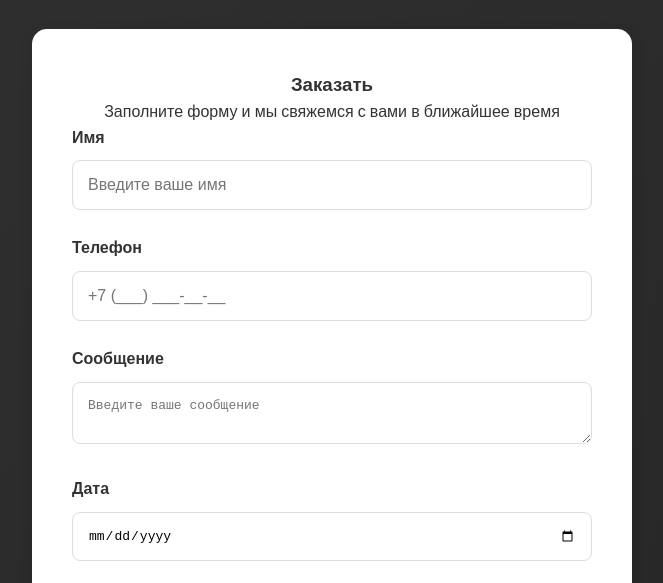
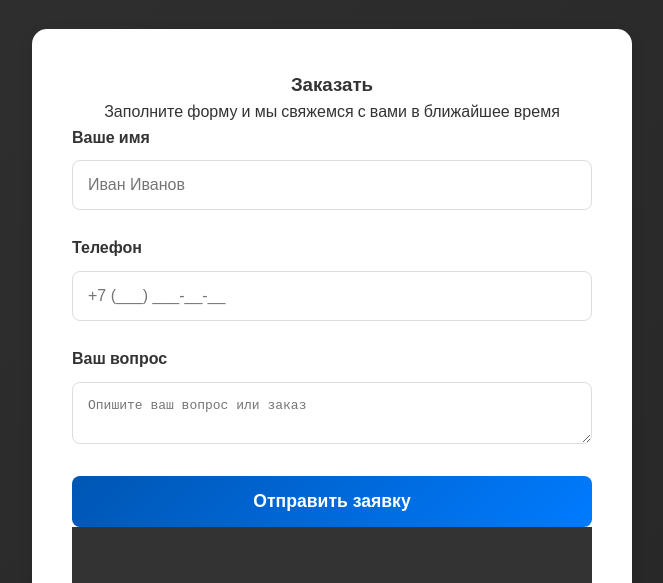
Before and after one commit to Maratqqq/StransGaz, a plain HTML site: page index.html in a window 1280 px wide. Shown: the part 6150-6733 px from the top of the page, without its empty margins (308-971 px from the left). Drawn offline with nearby package versions, Linux system fonts and the light colour scheme.

Commit message:
Update index.html

```diff
--- a/index.html
+++ b/index.html
@@ -477,25 +477,22 @@
   <p>Заполните форму и мы свяжемся с вами в ближайшее время</p>
 
   <!-- Форма -->
- <form action="https://script.google.com/macros/s/AKfycbwCq6E4mxRGD4FWLJ_Cm3rd3XL_TfIXISGvx3a24VGCPEZMjDbzHlCwjDQG5-5cjltQ/exec" method="POST">
+ <form>
                 <div class="form-group">
-    <label for="name">Имя</label>
-    <input type="text" id="name" name="Имя" class="form-control" placeholder="Введите ваше имя" required>
+                    <label for="name">Ваше имя</label>
+                    <input type="text" id="name" class="form-control" placeholder="Иван Иванов" required>
                 </div>
                 <div class="form-group">
                     <label for="phone">Телефон</label>
-    <input type="tel" id="phone" name="Телефон" class="form-control" placeholder="+7 (___) ___-__-__" required>
+                    <input type="tel" id="phone" class="form-control" placeholder="+7 (___) ___-__-__" required>
                 </div>
                 <div class="form-group">
-    <label for="message">Сообщение</label>
-    <textarea id="message" name="Сообщение" class="form-control" placeholder="Введите ваше сообщение"></textarea>
-  </div>
-  <div class="form-group">
-    <label for="date">Дата</label>
-    <input type="date" id="date" name="Дата" class="form-control" required>
+                    <label for="message">Ваш вопрос</label>
+                    <textarea id="message" class="form-control" placeholder="Опишите ваш вопрос или заказ"></textarea>
                 </div>
                 <button type="submit" class="submit-btn">Отправить заявку</button>
             </form>
+
     <!-- Подвал сайта -->
     <footer class="footer">
         <!-- Основное содержимое подвала -->
```
Lines whose indentation alone changed are shown as unchanged.
